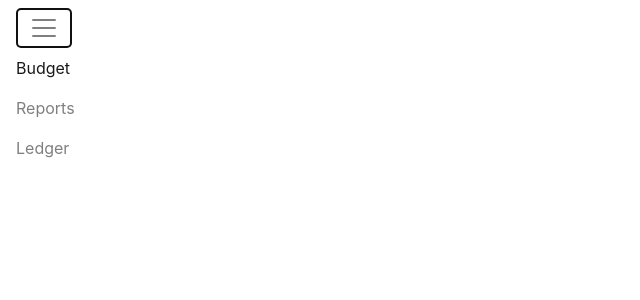
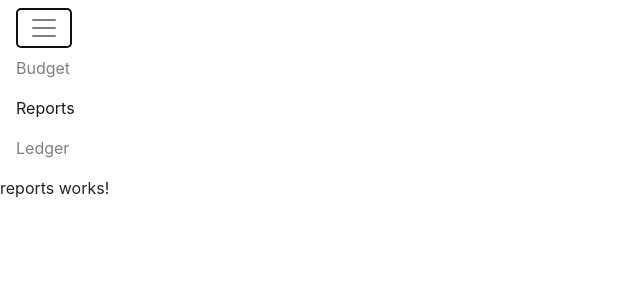
Before and after one commit to danielcovill/budget-app, an Angular app: page /reports in a window 1280 px wide. Both pictures are taken after a click on the button "Toggle navigation". Shown: the top 300 px of the page, without its empty margins (0-640 px from the left). Built offline with nearby package versions, Linux system fonts and the light colour scheme.

Commit message:
Add basic routing/navigation

```diff
--- a/src/app/app.component.html
+++ b/src/app/app.component.html
@@ -1 +1,2 @@
 <app-navigation></app-navigation>
+<router-outlet></router-outlet>
--- a/src/app/app.module.ts
+++ b/src/app/app.module.ts
@@ -7,6 +7,27 @@ import { BudgetComponent } from './budget/budget.component';
 import { ReportsComponent } from './reports/reports.component';
 import { LedgerComponent } from './ledger/ledger.component';
 import { NgbModule } from '@ng-bootstrap/ng-bootstrap';
+import { RouterModule, Routes } from '@angular/router';
+
+const appRoutes: Routes = [
+  {
+    path: 'budget',
+    component: BudgetComponent,
+  },
+  {
+    path: 'ledger',
+    component: LedgerComponent,
+  },
+  {
+    path: 'reports',
+    component: ReportsComponent,
+  },
+  {
+    path: '',
+    redirectTo: '/reports',
+    pathMatch: 'full'
+  }
+];
 
 @NgModule({
   declarations: [
@@ -18,7 +39,11 @@ import { NgbModule } from '@ng-bootstrap/ng-bootstrap';
   ],
   imports: [
     NgbModule.forRoot(),
-    BrowserModule
+    RouterModule.forRoot(
+      appRoutes,
+      { enableTracing: true }
+    ),
+    BrowserModule,
   ],
   providers: [],
   bootstrap: [AppComponent]
--- a/src/app/navigation/navigation.component.html
+++ b/src/app/navigation/navigation.component.html
@@ -10,14 +10,14 @@
   </button>
     <div class="collapse navbar-collapse" [ngbCollapse]="navbarCollapsed" id="primary-navigation">
         <ul class="navbar-nav mr-auto mt-2 mt-lg-0">
-            <li class="nav-item active">
-                <a class="nav-link" routerLink="/budget">Budget</a>
+            <li class="nav-item">
+                <a class="nav-link" routerLink="/budget" routerLinkActive="active">Budget</a>
             </li>
             <li class="nav-item">
-                <a class="nav-link" routerLink="/reports">Reports</a>
+                <a class="nav-link" routerLink="/reports" routerLinkActive="active">Reports</a>
             </li>
             <li class="nav-item">
-                <a class="nav-link" routerLink="/ledger">Ledger</a>
+                <a class="nav-link" routerLink="/ledger" routerLinkActive="active">Ledger</a>
             </li>
         </ul>
     </div>
```
